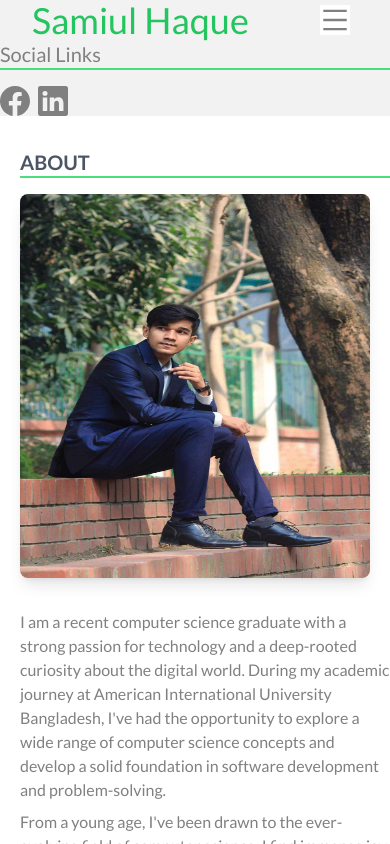
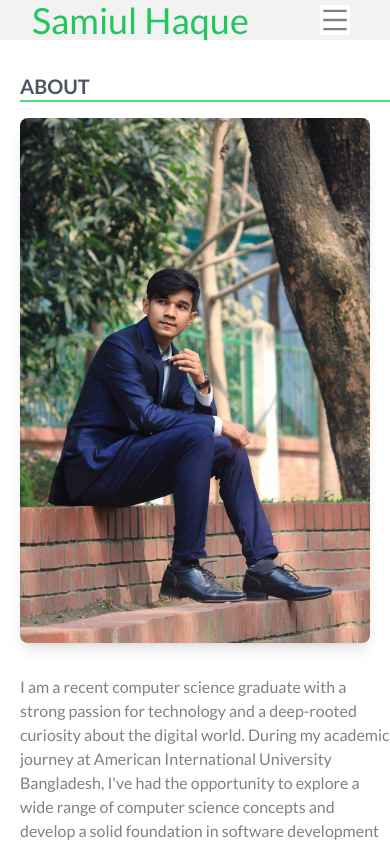
Before and after one commit to FazleRifat121/sami16-portfolio, a React (Vite) app: page /about in a window 390 px wide. Shown: the top 844 px of the page. Built offline with nearby package versions, Linux system fonts and the light colour scheme.

Commit message:
fix the img and social links icon

```diff
--- a/src/Components/About/About.jsx
+++ b/src/Components/About/About.jsx
@@ -70,7 +70,7 @@ const About = () => {
 
           <h5 className="text-lg font-medium">Thank you for visiting my portfolio!</h5>
         </div>
-        <img src={about} className='max-w-sm md:max-w-[30rem] h-96 shadow-lg rounded-lg mr-5 '/>
+        <img src={about} className='max-w-sm md:max-w-[30rem] md:h-96 shadow-lg rounded-lg mr-5 '/>
         </div>
       </div>
     </div>
--- a/src/Components/Navbar/Navbar.jsx
+++ b/src/Components/Navbar/Navbar.jsx
@@ -81,10 +81,10 @@ const Navbar = () => {
           </div>
         </div>
         {/* links */}
-      <div className="md:mt-5 md:ml-20">
+      <div className={`md:mt-5 md:ml-20 md:flex md:flex-col ml-8 ${show?"":"hidden"}`}>
           <h1 className="text-xl">Social Links</h1>
           <hr className="border border-green-400 "/>
-          <div className="mt-4 flex gap-2">
+          <div className=" py-4 flex gap-2">
             <Link to="https://www.facebook.com/SamiulHaque.Sam16/"><BsFacebook className="text-3xl hover:text-green-400 hover:-translate-y-2"></BsFacebook></Link>
             <Link to="https://www.linkedin.com/in/samiul-haque-181993295/"><BsLinkedin className="text-3xl hover:text-green-400 hover:-translate-y-2"></BsLinkedin></Link>
           </div>
```
